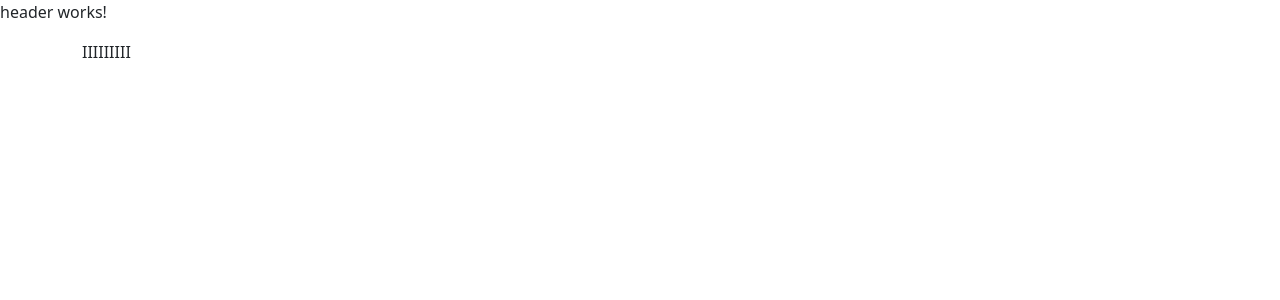
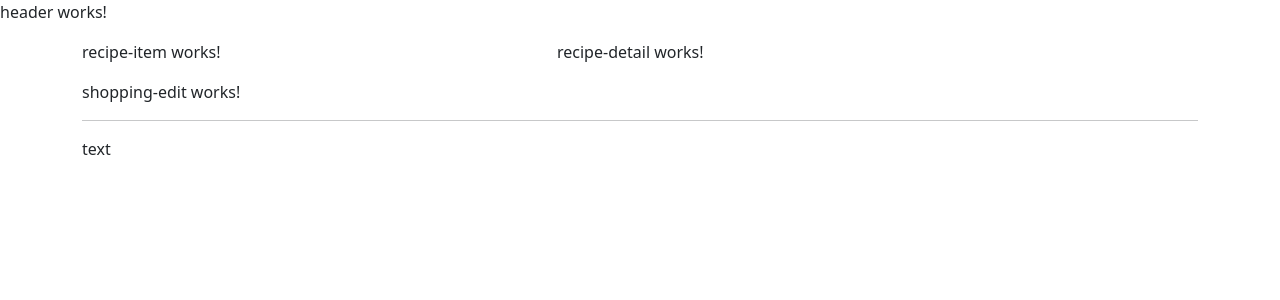
Before and after one commit to kasir-barati/go-back-to-score-one-in-learning-angular, an Angular app: page / in a window 1280 px wide. Shown: the top 300 px of the page. Built offline with nearby package versions, Linux system fonts and the light colour scheme.

Commit message:
update: just used components inside each other

```diff
--- a/src/app/app.component.html
+++ b/src/app/app.component.html
@@ -2,6 +2,9 @@
 
 <div class="container">
     <div class="row">
-        <div class="col-md-12">IIIIIIIII</div>
+        <div class="col-md-12">
+            <app-recipes></app-recipes>
+            <app-shopping-list></app-shopping-list>
+        </div>
     </div>
 </div>
--- a/src/app/recipes/recipe-list/recipe-list.component.html
+++ b/src/app/recipes/recipe-list/recipe-list.component.html
@@ -1 +1 @@
-<p>recipe-list works!</p>
+<app-recipe-item></app-recipe-item>
--- a/src/app/recipes/recipes.component.html
+++ b/src/app/recipes/recipes.component.html
@@ -1 +1,8 @@
-<p>recipes works!</p>
+<div class="row">
+    <div class="col-md-5">
+        <app-recipe-list></app-recipe-list>
+    </div>
+    <div class="col-md-7">
+        <app-recipe-detail></app-recipe-detail>
+    </div>
+</div>
--- a/src/app/shopping-list/shopping-list.component.html
+++ b/src/app/shopping-list/shopping-list.component.html
@@ -1 +1,7 @@
-<p>shopping-list works!</p>
+<div class="row">
+    <div class="col-xs-10">
+        <app-shopping-edit></app-shopping-edit>
+        <hr />
+        <p>text</p>
+    </div>
+</div>
```
